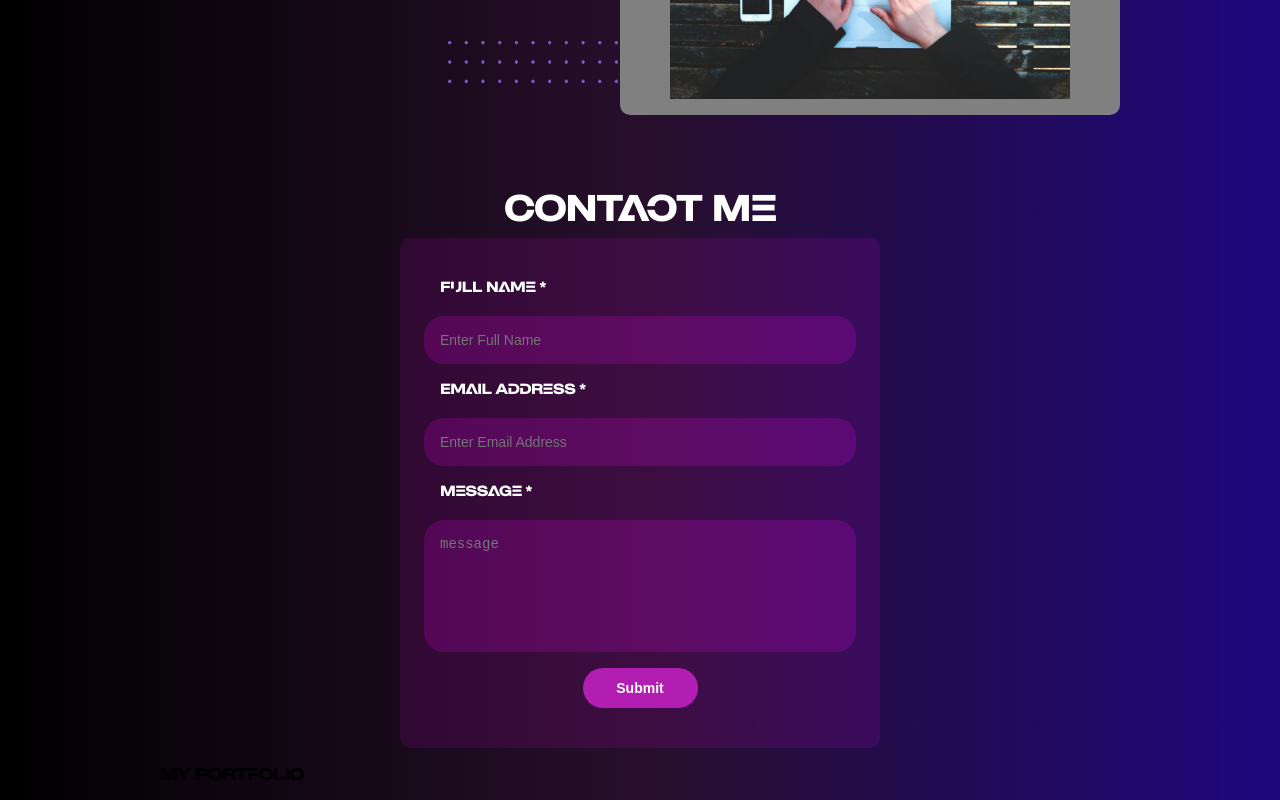
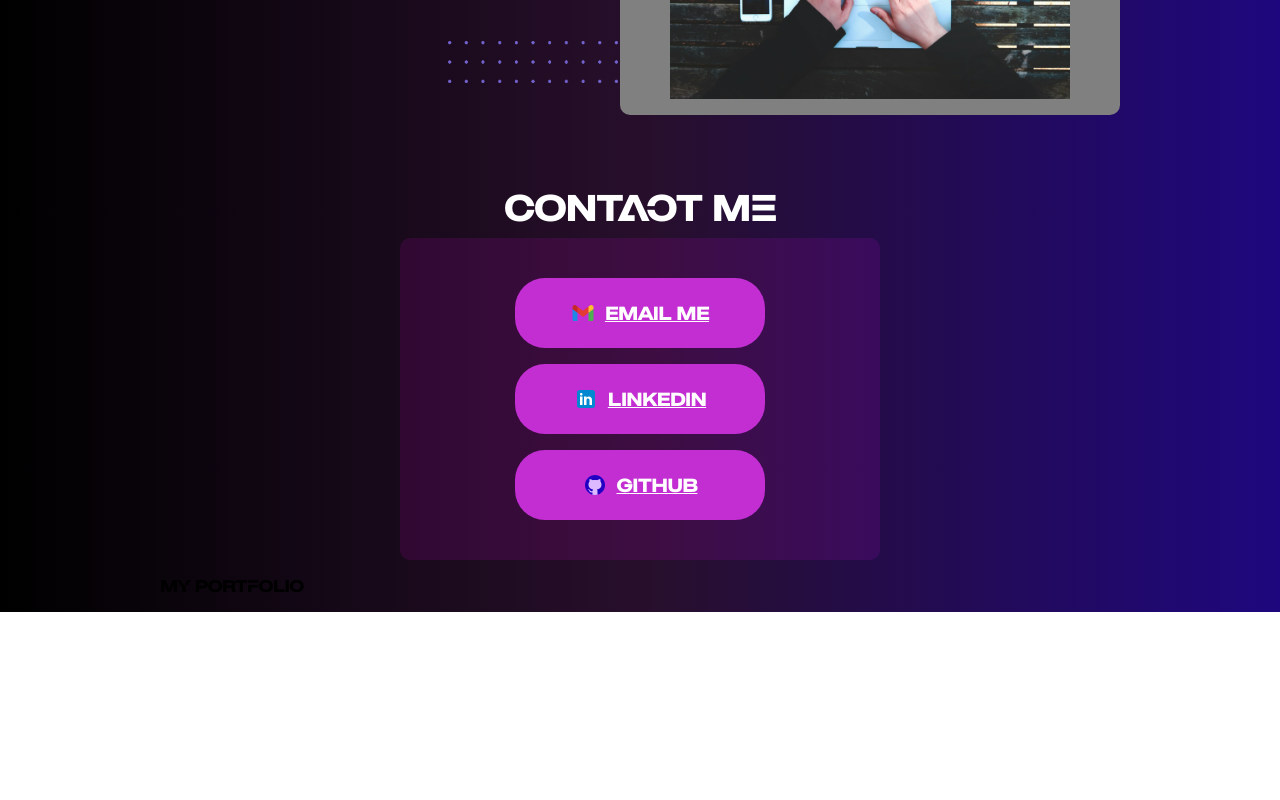
Before and after one commit to portfomm/portfolio, a React (Create React App) app in the folder frontend/: page / in a window 1280 px wide. Shown: the part 2835-3635 px from the top of the page. After the commit the page ends 3447 px from the top, so only its background shows below. Built offline with nearby package versions, Linux system fonts and the light colour scheme.

Commit message:
changes in contact me

```diff
--- a/frontend/src/components/Contact/Contact.jsx
+++ b/frontend/src/components/Contact/Contact.jsx
@@ -1,12 +1,15 @@
 import React from 'react';
 import './Contact.scss';
+import GmailIcon from '../../assets/icons/gmail';
+import LinkedInIcon from '../../assets/icons/linkedin';
+import GitHub from '../../assets/icons/github';
 
 const Contact = () => {
   return (
     <section id="contact" className="me-5">
        <h2 className="heading">Contact Me</h2>
       <form className="contact-form">
-        <label htmlFor="name">Full Name *</label>
+        {/* <label htmlFor="name">Full Name *</label>
         <input type="text" placeholder='Enter Full Name' id="name" name="name" required />
 
         <label htmlFor="phone">Email Address *</label>
@@ -15,7 +18,36 @@ const Contact = () => {
         <label htmlFor="message">Message *</label>
         <textarea id="message" placeholder='message'   name="message" required></textarea>
 
-        <button type="submit" className='submit-button'>Submit</button>
+        <button type="submit" className='submit-button'>Submit</button> */}
+        <a
+        href="mailto:milanmalshika22@gmail.com"
+        target="_blank"
+        rel="noopener noreferrer"
+        className="custom-button"
+      >
+        <GmailIcon size={30}  color={"#000000"} />
+        Email Me
+      </a>
+
+      {/* LinkedIn Button */}
+      <a
+        href="https://www.linkedin.com/in/milan-malshika-12a9861a1/"
+        target="_blank"
+        rel="noopener noreferrer"
+        className="custom-button"
+      >
+        <LinkedInIcon size={40} color={"#000000"}/>
+        LinkedIn
+      </a>
+      <a
+        href="https://github.com/milanmalshika/"
+        target="_blank"
+        rel="noopener noreferrer"
+        className="custom-button"
+      >
+        <GitHub size={40} color={"#000000"}/>
+        GitHub
+      </a>
       </form>
     </section>
   );
--- a/frontend/src/components/Contact/Contact.scss
+++ b/frontend/src/components/Contact/Contact.scss
@@ -68,3 +68,42 @@
     padding: 12px !important;
     border-radius: 20px;
 }
+
+/* Button.css */
+.custom-button {
+    display: flex;
+    align-items: center;
+    justify-content: center;
+    gap: 10px;
+    background-color: #c22ed2;
+    color: white;
+    border: none;
+    border-radius: 30px;
+    width: 250px;
+    height: 70px;
+    font-size: 18px;
+    font-weight: bold;
+    cursor: pointer;
+    text-transform: uppercase;
+    transition: all 0.3s ease;
+  }
+
+  .custom-button svg {
+    width: 24px;
+    height: 24px;
+    fill: white;
+  }
+
+  .custom-button:hover {
+    background-color: #a826b5;
+    transform: scale(1.05);
+  }
+
+  .button-container {
+    display: flex;
+    flex-direction: column;
+    gap: 20px;
+    align-items: center;
+    justify-content: center;
+    height: 100vh;
+  }
```
